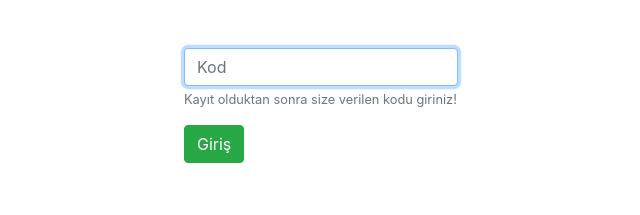
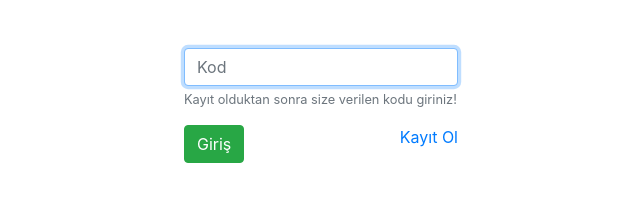
Before and after one commit to veysel/money-app, an Angular app: page /login in a window 1280 px wide. Shown: the top 215 px of the page, without its empty margins (286-926 px from the left). Built offline with nearby package versions, Linux system fonts and the light colour scheme.

Commit message:
Login page changed

```diff
--- a/src/app/Login/login.template.html
+++ b/src/app/Login/login.template.html
@@ -6,6 +6,7 @@
                 <small id="codeHelp" class="form-text text-muted">Kayıt olduktan sonra size verilen kodu giriniz!</small>
             </div>
             <button type="submit" class="btn btn-success">Giriş</button>
+            <a class="float-right" routerLink="/register">Kayıt Ol</a>
         </form>
     </div>
 </div>
```
